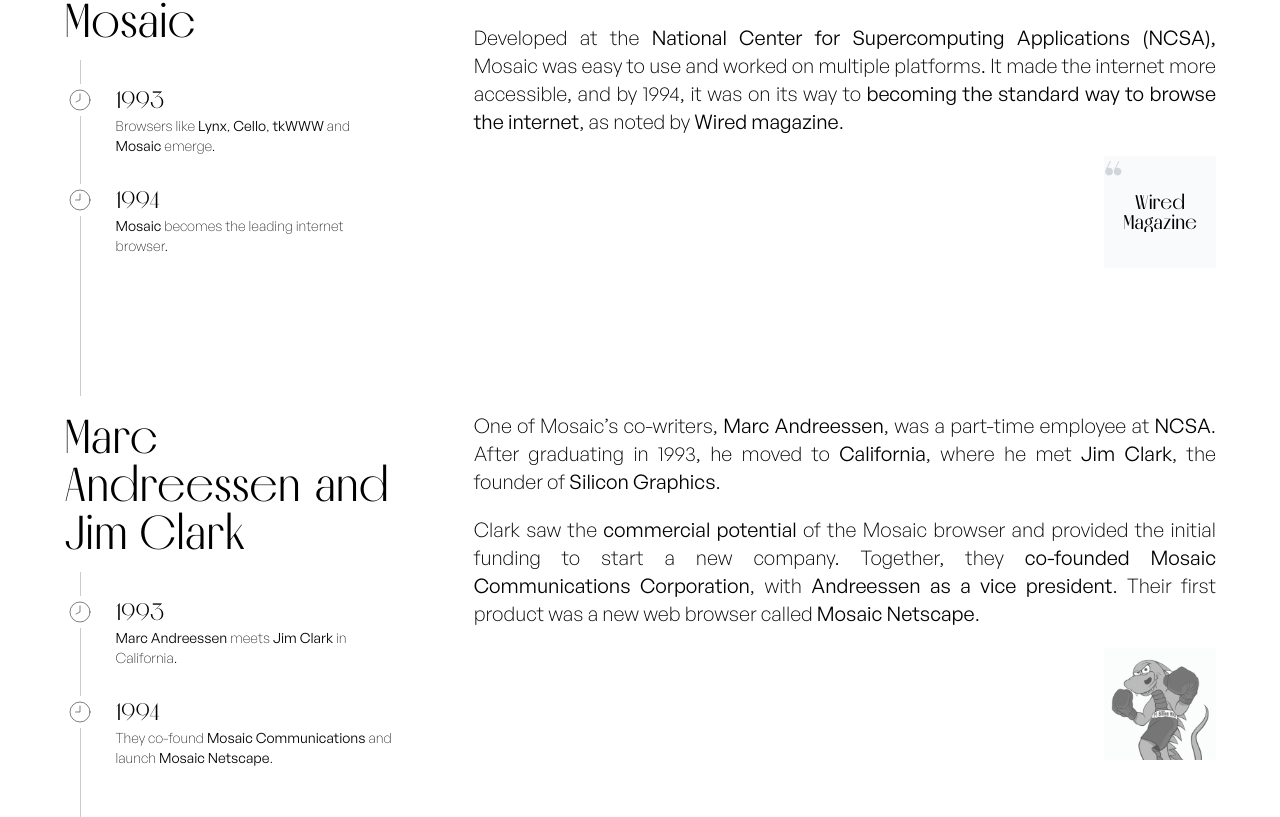
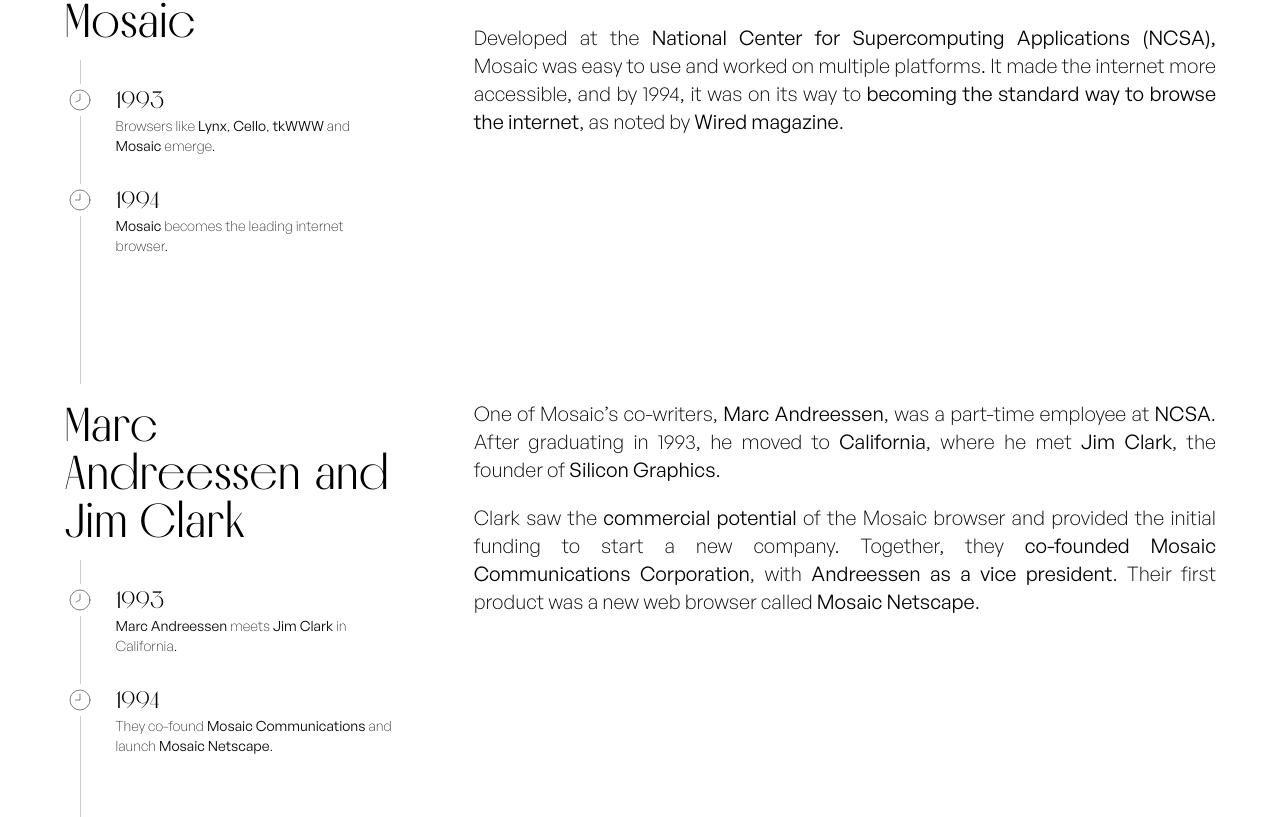
Before and after one commit to sanjana-mukherjee/netscape-navigator, a React (Vite) app: page / in a window 1280 px wide. Shown: the part 1243-2060 px from the top of the page. Built offline with nearby package versions, Linux system fonts and the light colour scheme.

Commit message:
remove quote element

```diff
--- a/src/components/Quote.tsx
+++ /dev/null
@@ -1,33 +0,0 @@
-export default function Quote({
-  author,
-  children,
-}: {
-  author: string;
-  children: React.ReactNode;
-}) {
-  return (
-    <div className="size-28 bg-gray-50 flex items-center justify-between font-melodrama text-xl font-medium text-center leading-5 ml-auto p-2 relative">
-      <p className="overflow-hidden text-ellipsis">{author}</p>
-      <div
-        className="font-melodrama text-7xl text-gray-300 absolute top-0 left-0 content-[open-quote]"
-        aria-hidden
-      >
-        &#8220;
-      </div>
-    </div>
-  );
-
-  return (
-    <q className="block before:hidden after:hidden relative pt-3 pl-8">
-      <div className="text-justify font-light italic text-lg">{children}</div>
-      <div
-        className="font-melodrama text-8xl before:absolute before:top-0 before:left-0 before:content-[open-quote]"
-        aria-hidden
-      ></div>
-      <cite className="not-italic font-melodrama mt-2 text-xl block text-right font-medium">
-        <span className="mr-2">~</span>
-        {author}
-      </cite>
-    </q>
-  );
-}
--- a/src/components/sections/TheBirthOfNetscape.tsx
+++ b/src/components/sections/TheBirthOfNetscape.tsx
@@ -6,7 +6,6 @@
 } from "../SubSection";
 import Paragraph from "../Paragraph";
 import Section from "../Section";
-import Quote from "../Quote";
 import Image from "../Image";
 import { Timeline, TimelineItem } from "../Timeline";
 
@@ -82,13 +81,6 @@
             <strong>becoming the standard way to browse the internet</strong>,
             as noted by <strong>Wired magazine</strong>.
           </Paragraph>
-          <Quote author="Wired Magazine">
-            Mosaic is not the most direct way to find online information. Nor is
-            it the most powerful. It is merely the most pleasurable way, and in
-            the 18 months since it was released, Mosaic has incited a rush of
-            excitement and commercial energy unprecedented in the history of the
-            Net.
-          </Quote>
         </SubSectionContent>
       </SubSection>
       <SubSection>
@@ -123,10 +115,6 @@
             <strong>Andreessen as a vice president</strong>. Their first product
             was a new web browser called <strong>Mosaic Netscape</strong>.
           </Paragraph>
-          <Image
-            src="./assets/Mozilla_boxing.png"
-            alt="Mozilla, the lizard-like mascot of Netscape"
-          />
         </SubSectionContent>
       </SubSection>
       <SubSection>
--- a/src/components/sections/TheRiseOfNetscape.tsx
+++ b/src/components/sections/TheRiseOfNetscape.tsx
@@ -8,7 +8,6 @@
 import Section from "../Section";
 import { Timeline, TimelineItem } from "../Timeline";
 import Image from "../Image";
-import Quote from "../Quote";
 
 export default function TheRiseOfNetscape() {
   return (
@@ -73,13 +72,6 @@
             displayed text almost immediately while images continued to load in
             the background. This made browsing much faster and more seamless.
           </Paragraph>
-          <Quote author="Marc Andreessen">
-            The availability of Netscape Navigator will contribute to the
-            continued dramatic growth in Internet usage by making the net a
-            powerful channel for conducting commerce. With this first secure
-            open software system capable of handling sensitive information and
-            commercial transactions, the Internet is now open for business.
-          </Quote>
         </SubSectionContent>
       </SubSection>
       <SubSection>
```
